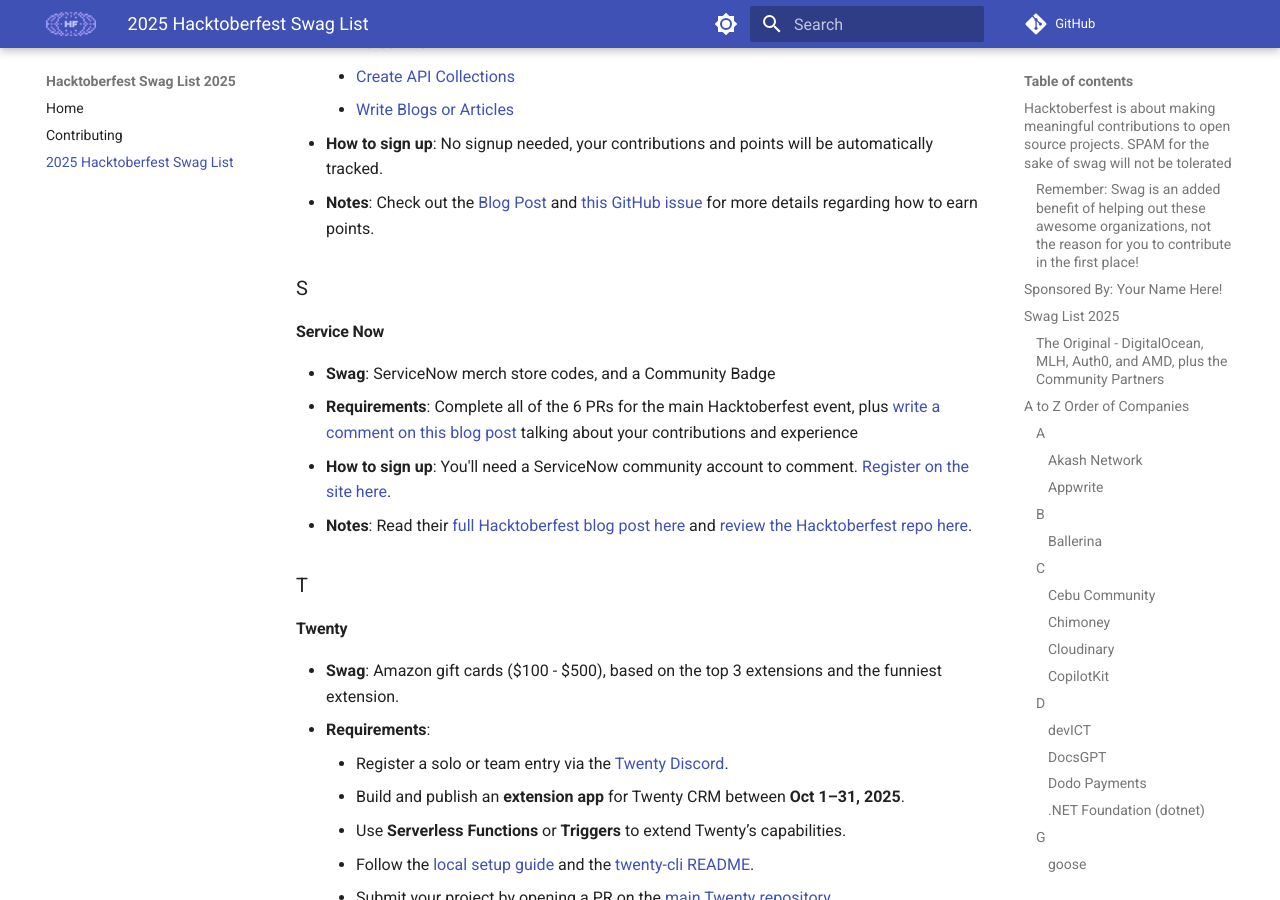
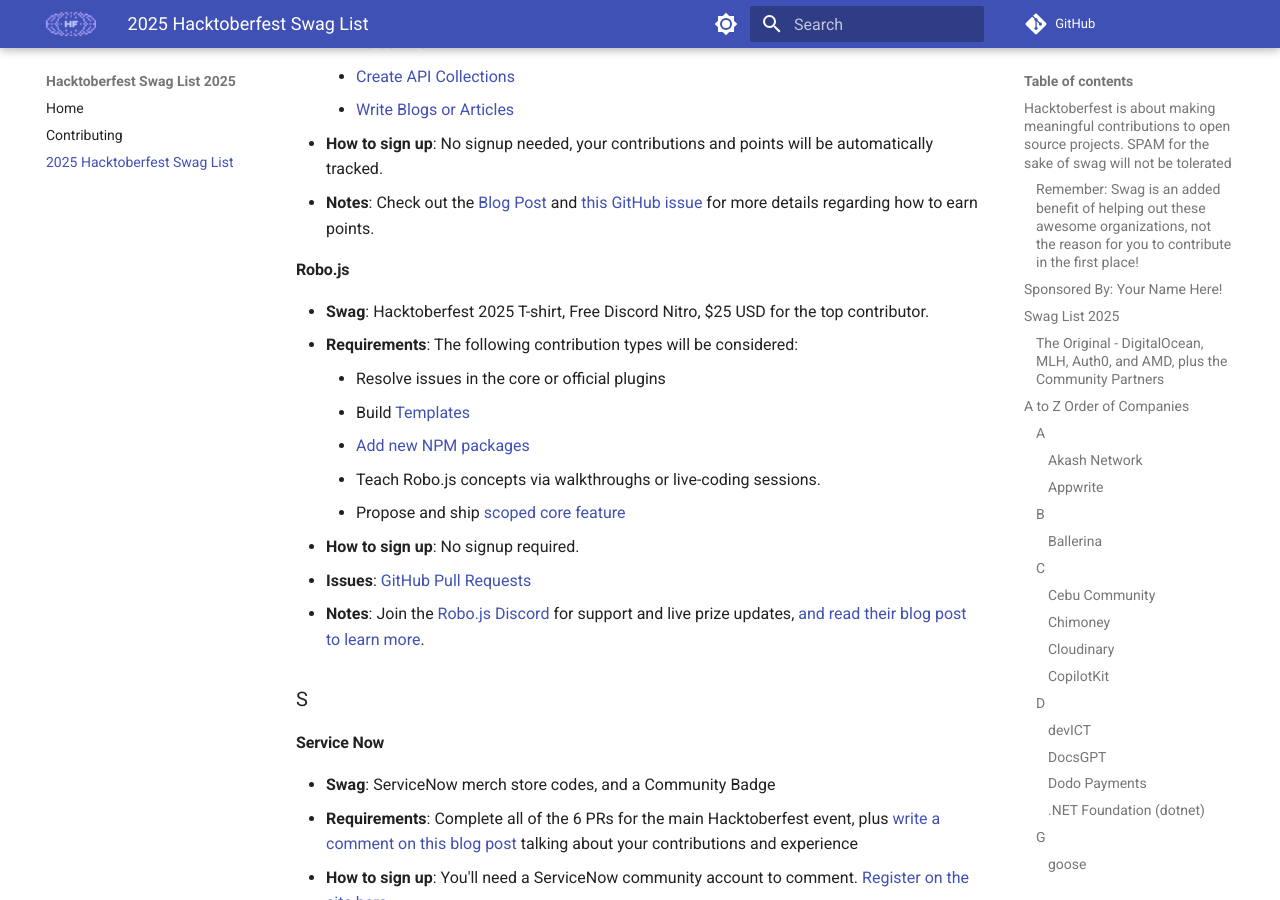
Before and after one commit to crweiner/hacktoberfest-swag-list, an MkDocs documentation site: the page built from docs/list.md, in a window 1280 px wide and 900 px high, scrolled down 10581 px. Built offline with MkDocs 1.6.1 and Material for MkDocs 9.7.7, drawn with Linux system fonts in a browser that asks for light colours; plug-ins that fetch from the network failed and are left out; comment, search, counter and statistics services are not loaded.

Commit message:
Added Robo.js to the Hacktoberfest Swag List for 2025 (#1049)
* Update list.md

* Updated list.md

* Merge branch 'master' into doc/robo.js

* Updated robo.js section in list.md

* Added Robo.js section

* Improved the robo.js section

* Added Robo.js

* Modify Robo.js

```diff
--- a/docs/list.md
+++ b/docs/list.md
@@ -321,6 +321,19 @@
 - **How to sign up**: No signup needed, your contributions and points will be automatically tracked.
 - **Notes**: Check out the [Blog Post](https://requestly.com/blog/hacktoberfest-2025-x-requestly-build-with-us-this-october/) and [this GitHub issue](https://github.com/requestly/requestly/issues/3638) for more details regarding how to earn points.
 
+#### Robo.js
+
+- **Swag**: Hacktoberfest 2025 T-shirt, Free Discord Nitro, $25 USD for the top contributor.
+- **Requirements**: The following contribution types will be considered:
+    - Resolve issues in the core or official plugins
+    - Build [Templates](https://robojs.dev/templates)
+    - [Add new NPM packages](https://robojs.dev/plugins/create)
+    - Teach Robo.js concepts via walkthroughs or live-coding sessions.
+    - Propose and ship [scoped core feature](https://robojs.dev/robojs/internals)
+- **How to sign up**: No signup required.
+- **Issues**: [GitHub Pull Requests](https://github.com/Wave-Play/robo.js/issues)
+- **Notes**: Join the [Robo.js Discord](https://discord.com/invite/fASAKnJxUP) for support and live prize updates, [and read their blog post to learn more](https://dev.to/waveplay/hacktoberfest-2025-create-discord-features-or-videos-to-win-rewards-2d48).
+
 ### S
 
 #### Service Now
```
